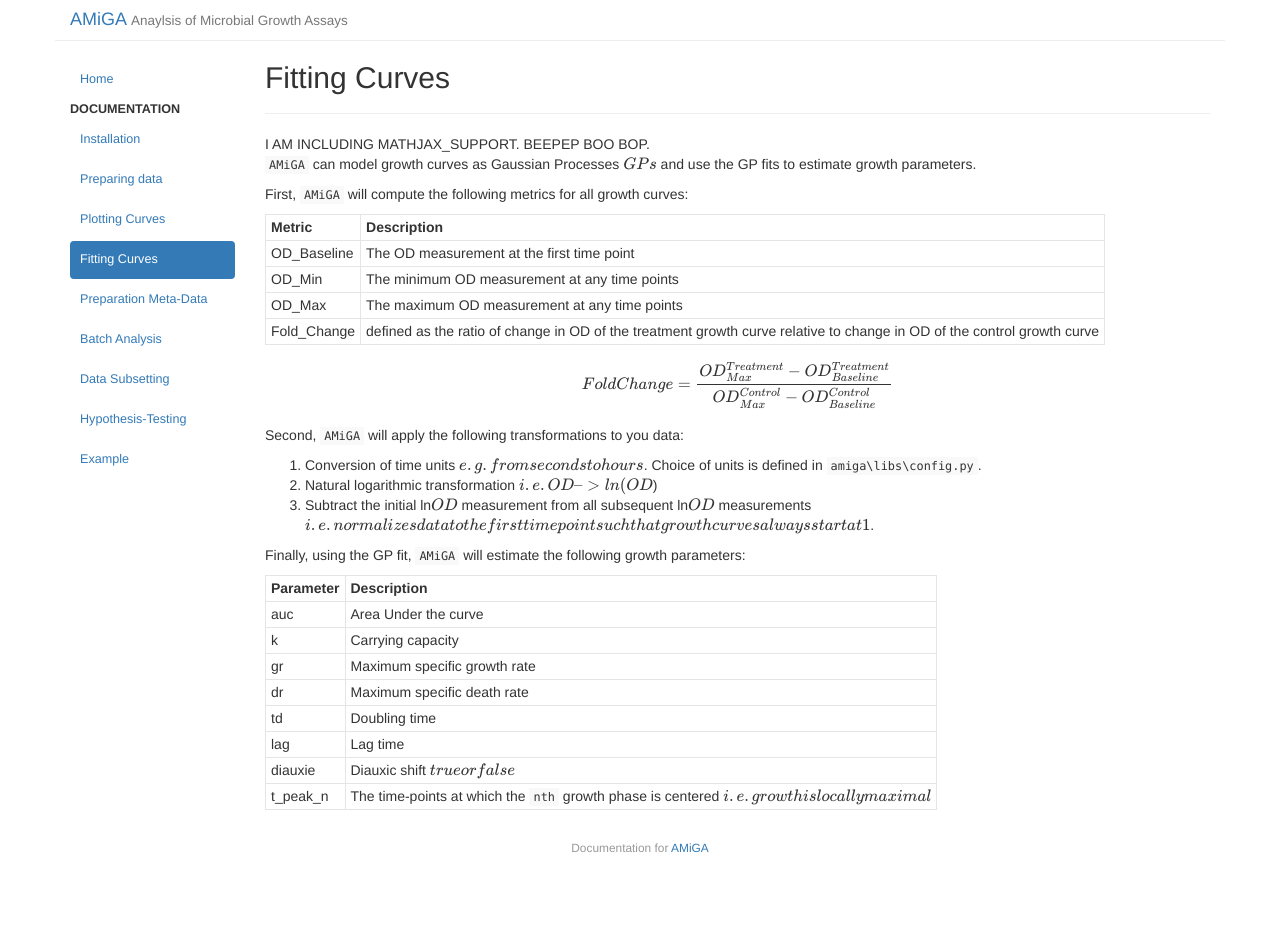
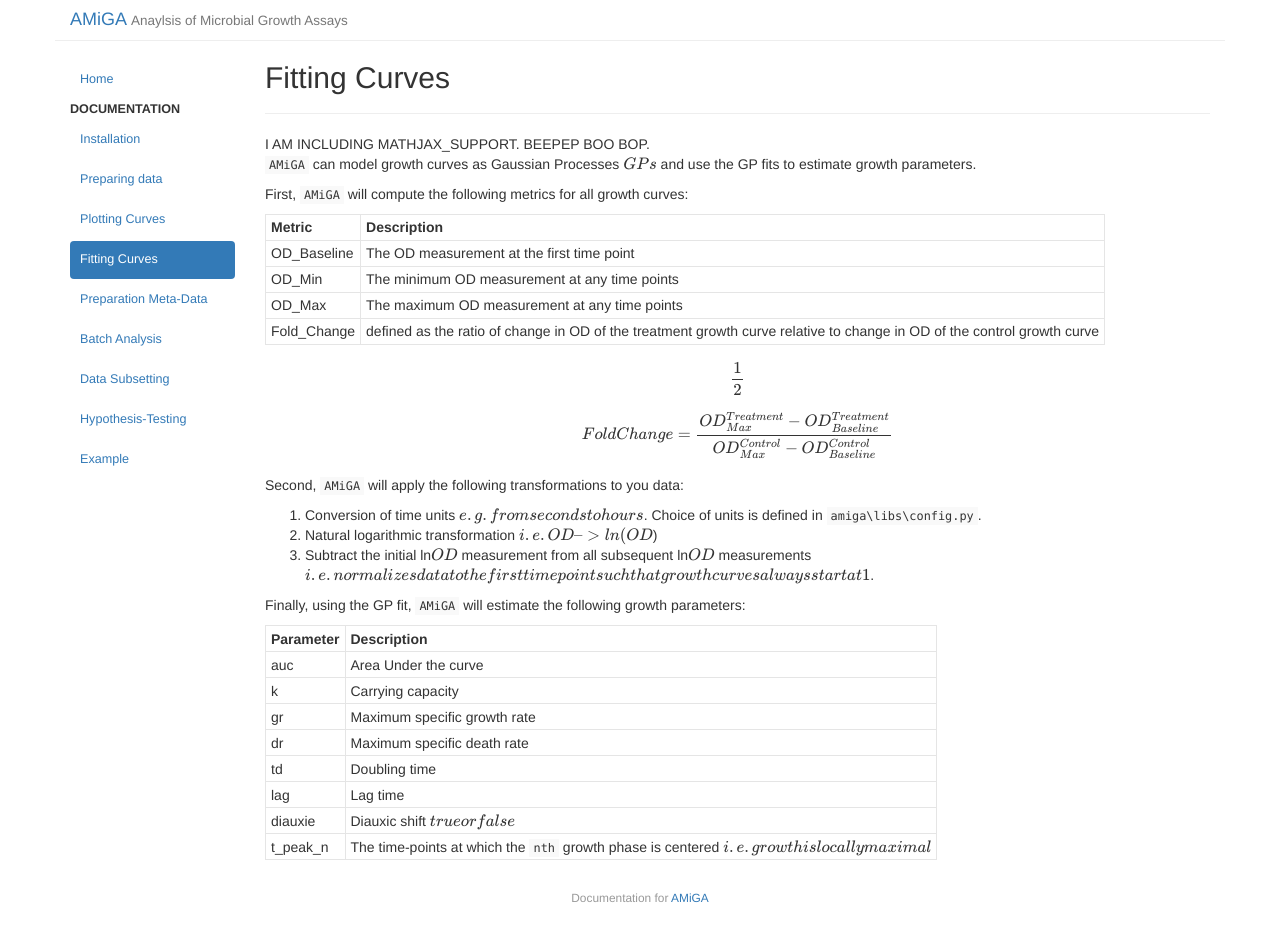
Before and after one commit to firasmidani/amiga, a Jekyll site: the page built from docs/_posts/2020-03-25-fitting.md, in a window 1280 px wide. Built offline with Jekyll 4.4.1, drawn with Linux system fonts in a browser that asks for light colours; formulas are drawn with MathJax 3; before the commit the page ends 900 px from its top, so only the background shows below that.

Commit message:
mathjax troubleshooting

```diff
--- a/docs/_posts/2020-03-25-fitting.md
+++ b/docs/_posts/2020-03-25-fitting.md
@@ -17,6 +17,8 @@ First, `AMiGA` will compute the following metrics for all growth curves:
 |OD_Min|The minimum OD measurement at any time points|
 |OD_Max|The maximum OD measurement at any time points|
 |Fold_Change|defined as the ratio of change in OD of the treatment growth curve relative to change in OD of the control growth curve|
+
+$$ \frac{1}{2} $$
 
 $$Fold Change  = \frac{OD_{Max}^{Treatment} - OD_{Baseline}^{Treatment}}{OD_{Max}^{Control} - OD_{Baseline}^{Control}}$$
 
```
